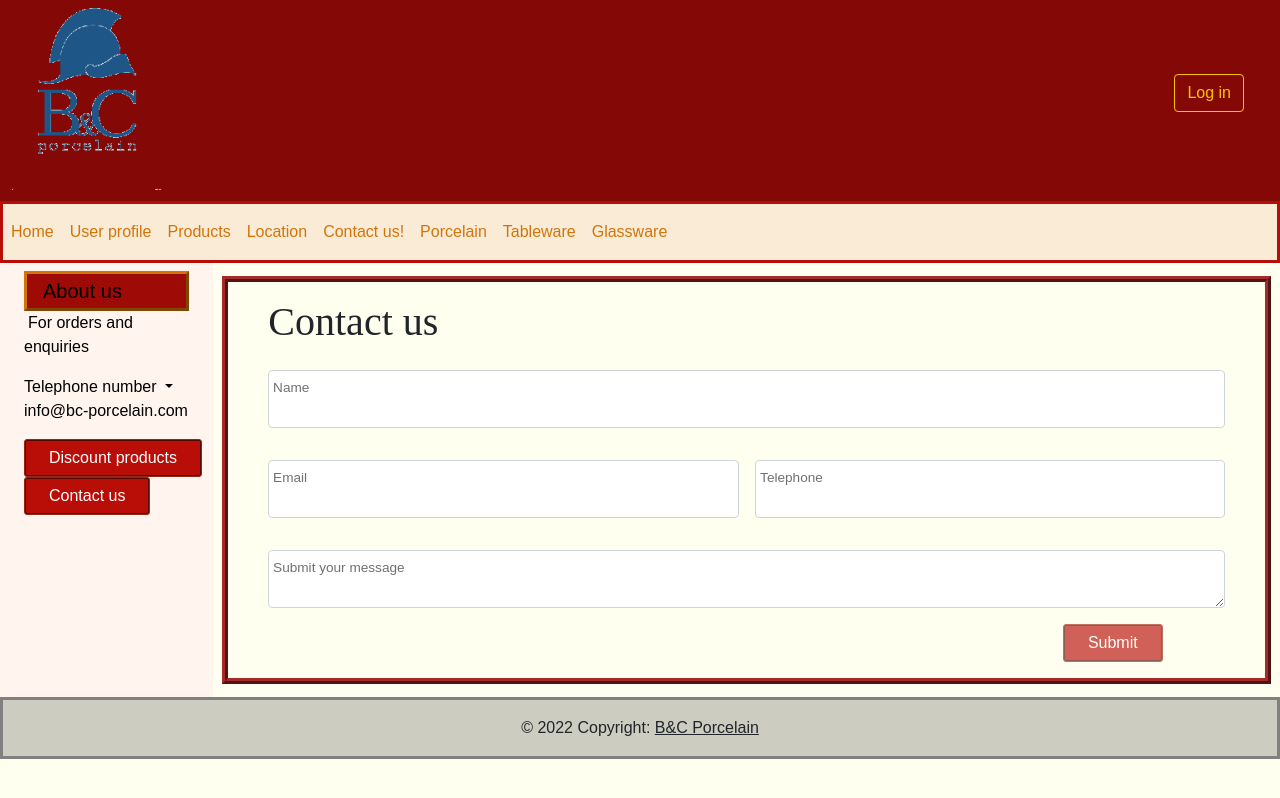
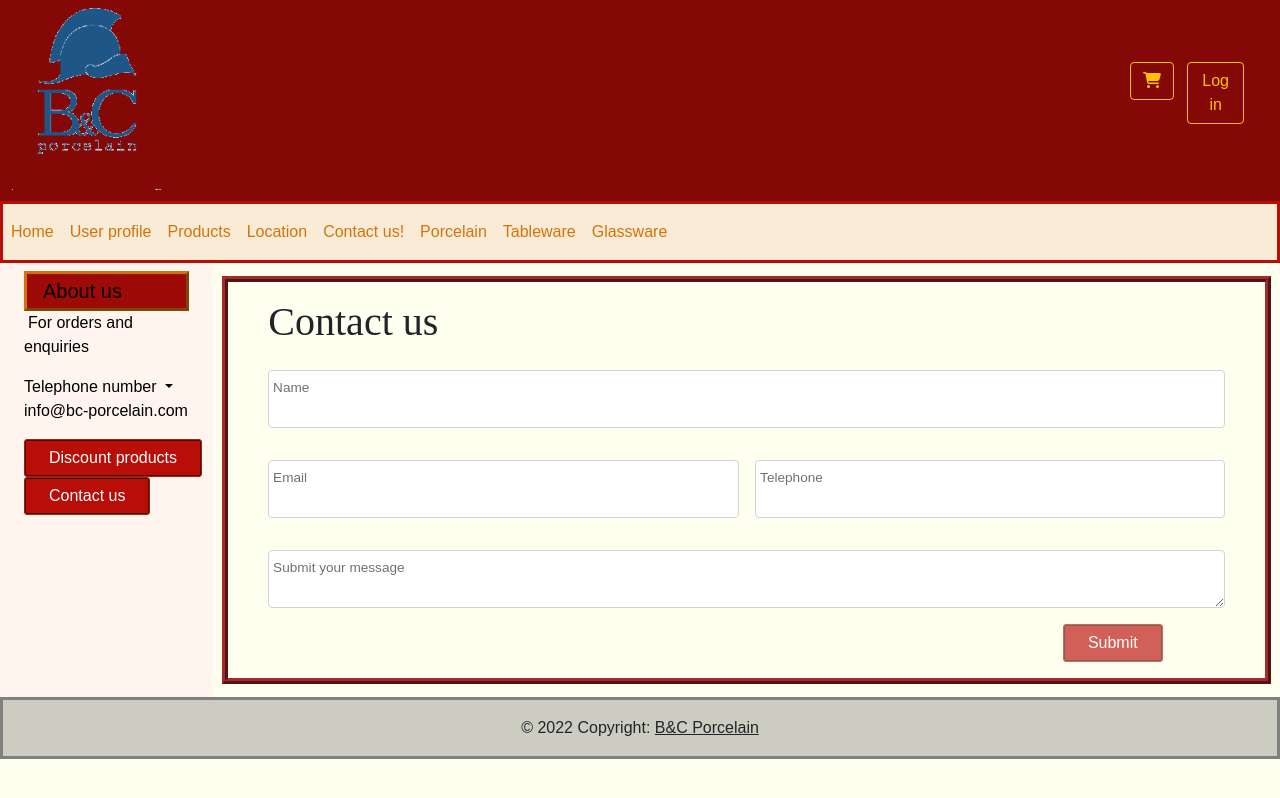
Before and after one commit to SerBro42/tiendaPorcelanaFront, an Angular app: page /contact in a window 1280 px wide. Built offline with nearby package versions, Linux system fonts and the light colour scheme; no server answers.

Commit message:
Shopping cart icon
Installed Font Awesome in the project and using their shopping cart icon in the header

```diff
--- a/package.json
+++ b/package.json
@@ -18,6 +18,9 @@
     "@angular/platform-browser": "~13.3.1",
     "@angular/platform-browser-dynamic": "~13.3.1",
     "@angular/router": "~13.3.1",
+    "@fortawesome/angular-fontawesome": "^0.10.2",
+    "@fortawesome/fontawesome-svg-core": "^6.1.1",
+    "@fortawesome/free-solid-svg-icons": "^6.1.1",
     "bootstrap": "^5.1.3",
     "ngx-toastr": "^14.3.0",
     "rxjs": "~6.6.0",
--- a/src/app/app.module.ts
+++ b/src/app/app.module.ts
@@ -5,6 +5,7 @@ import { AuthInterceptor } from './shared/auth.interceptor';
 import { FormsModule, ReactiveFormsModule } from '@angular/forms';
 import { ToastrModule } from 'ngx-toastr';
 import { BrowserAnimationsModule } from '@angular/platform-browser/animations';
+import { FontAwesomeModule } from '@fortawesome/angular-fontawesome';
 
 import { AppRoutingModule } from './app-routing.module';
 import { AppComponent } from './app.component';
@@ -44,6 +45,7 @@ import { ProductDetailComponent } from './functionalities/product-detail/product
     ReactiveFormsModule,
     ToastrModule.forRoot(),
     BrowserAnimationsModule,
+    FontAwesomeModule
   ],
   providers: [
     {
--- a/src/app/components/header/header.component.html
+++ b/src/app/components/header/header.component.html
@@ -14,8 +14,17 @@
       <div>
         <p *ngIf="isSignedIn" class="card-text">Welcome, <strong>{{UserProfile?.name}}</strong></p>
       </div>
-      <button class="btn btn-outline-warning my-2" (click)="signOut()" *ngIf="isSignedIn">Log out</button>
-      <button class="btn btn-outline-warning my-2" (click)="signIn()" *ngIf="!isSignedIn">Log in</button>
+      <div class="d-flex flex-row">
+        <div class="col">
+          <button class="btn btn-outline-warning my-2"><fa-icon [icon]="faShoppingCart"></fa-icon></button>
+        </div>
+        <div *ngIf="isSignedIn" class="col">
+          <button class="btn btn-outline-warning my-2" (click)="signOut()">Log out</button>
+        </div>
+        <div *ngIf="!isSignedIn" class="col">
+          <button class="btn btn-outline-warning my-2" (click)="signIn()">Log in</button>
+        </div>
+      </div>
     </div>
   </div>
 </header>
--- a/src/app/components/header/header.component.ts
+++ b/src/app/components/header/header.component.ts
@@ -4,6 +4,7 @@ import { AuthStateService } from 'src/app/shared/auth-state.service';
 import { AuthService } from 'src/app/shared/auth.service';
 import { TokenService } from 'src/app/shared/token.service';
 import { User } from 'src/app/classes/user';
+import { faShoppingCart } from '@fortawesome/free-solid-svg-icons';
 
 @Component({
   selector: 'app-header',
@@ -14,6 +15,8 @@ export class HeaderComponent implements OnInit {
 
   isSignedIn!: boolean;
   UserProfile!: User;
+  faShoppingCart = faShoppingCart;
+
 
   constructor(
     private auth: AuthStateService,
```
Also changed, not shown: 1 other file (tests, documents, lock files or other folders).
